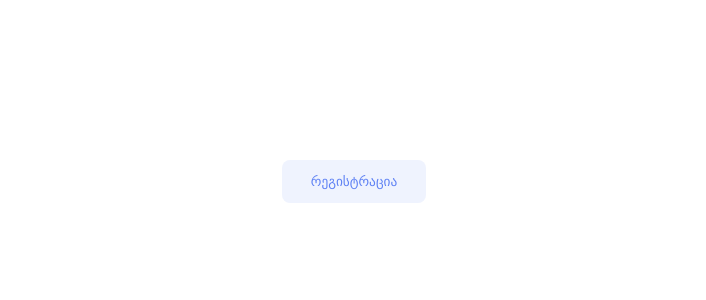
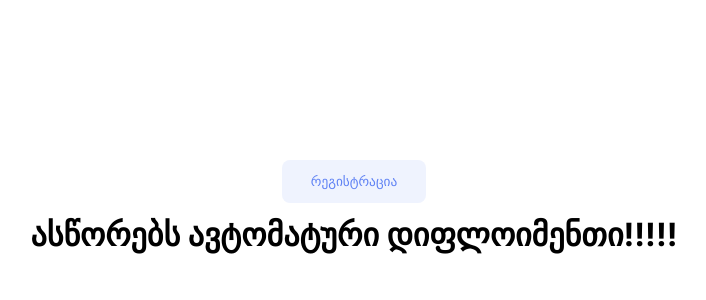
Before and after one commit to pailodze/MISHASTEAM, a Next.js app: page / in a window 1280 px wide. Shown: the top 300 px of the page, without its empty margins (286-992 px from the left). Built offline with nearby package versions, Linux system fonts and the light colour scheme.

Commit message:
added h1

```diff
--- a/app/page.tsx
+++ b/app/page.tsx
@@ -14,6 +14,7 @@ export default function Home() {
     <main className={styles.main}>
       <div className={styles.center}>
         <Button title='რეგისტრაცია' />
+        <h1>ასწორებს ავტომატური დიფლოიმენთი!!!!!</h1>
       </div>
     </main>
   )
```
